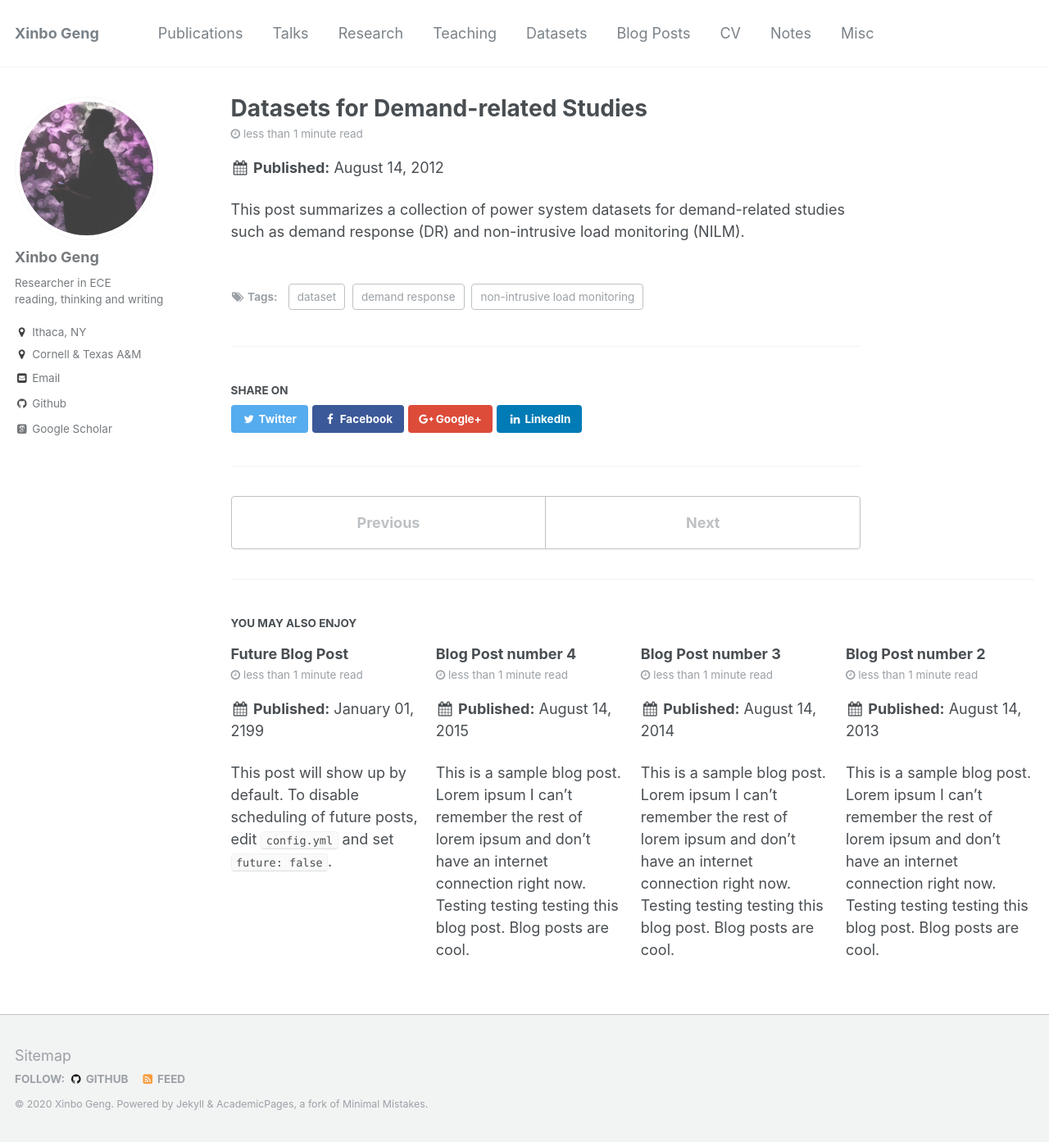
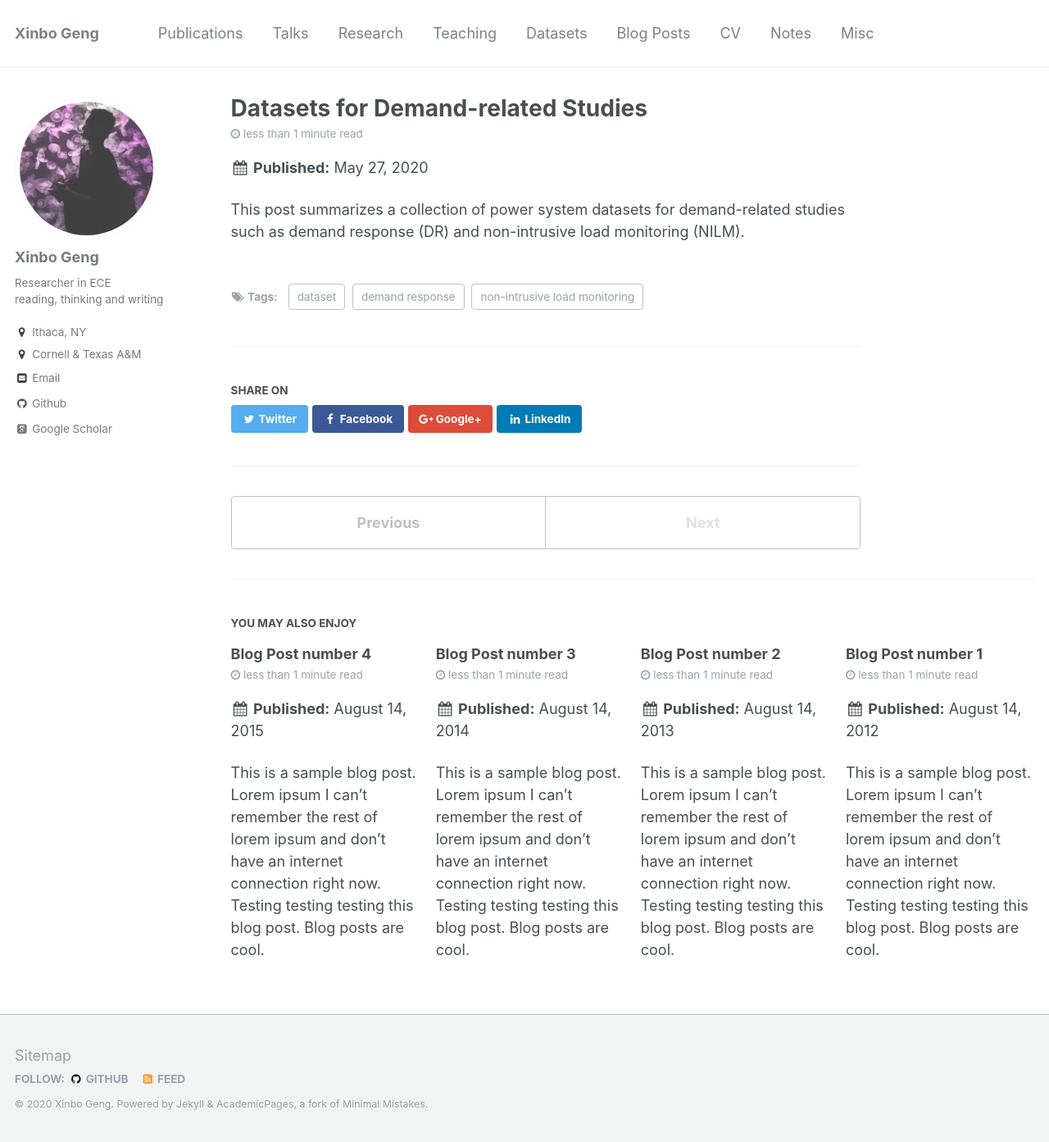
Before and after one commit to xb00dx/xb00dx.github.io, a Jekyll site: the page built from _posts/2020-05-27-Demand-Dataset.md, in a window 1280 px wide and 1393 px high. Shown: the whole window at 82% size. Built offline with Jekyll 4.4.1, drawn with Linux system fonts in a browser that asks for light colours; some web fonts are replaced.

Commit message:
no message

```diff
--- a/_posts/2020-05-27-Demand-Dataset.md
+++ b/_posts/2020-05-27-Demand-Dataset.md
@@ -1,6 +1,6 @@
 ---
 title: 'Datasets for Demand-related Studies'
-date: 2012-08-14
+date: 2020-05-27
 permalink: /posts/demand-data/
 tags:
   - dataset
--- a/_posts/2199-01-01-future-post.md
+++ /dev/null
@@ -1,11 +0,0 @@
----
-title: 'Future Blog Post'
-date: 2199-01-01
-permalink: /posts/2012/08/blog-post-4/
-tags:
-  - cool posts
-  - category1
-  - category2
----
-
-This post will show up by default. To disable scheduling of future posts, edit `config.yml` and set `future: false`.
```
